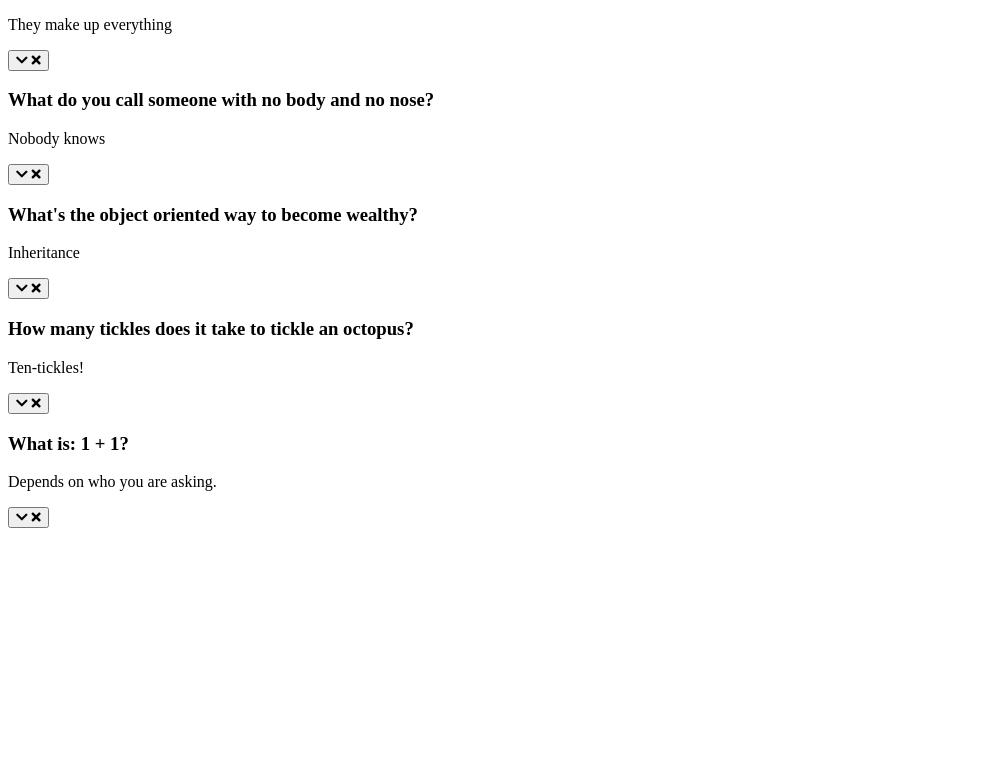
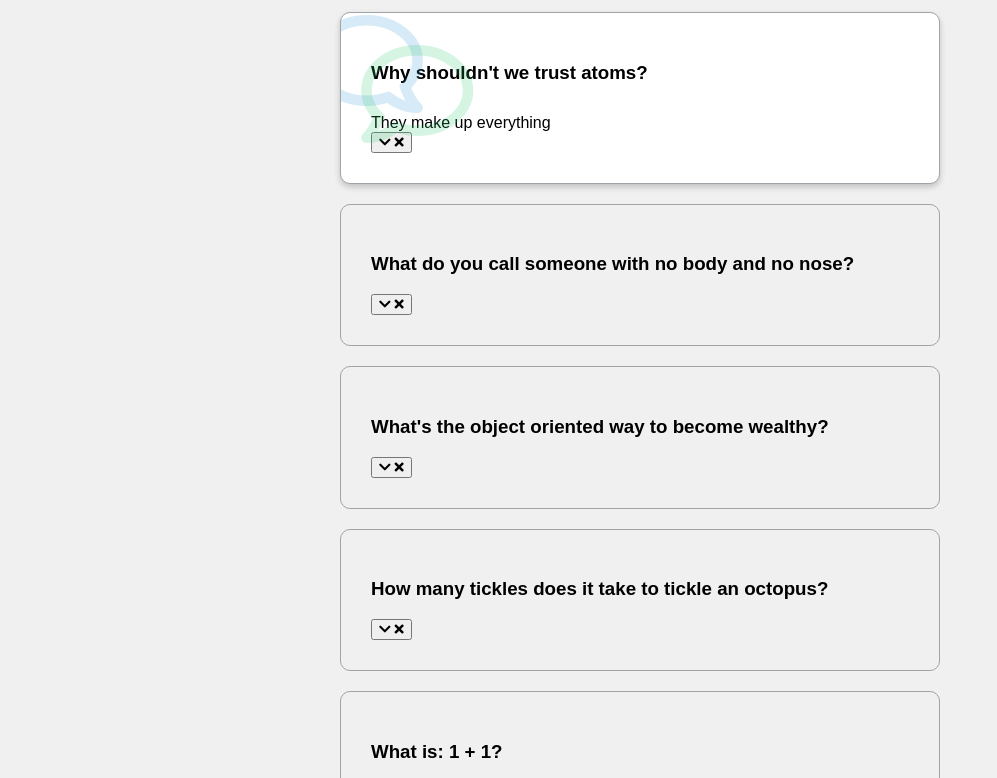
Before and after one commit to aindriu80/FAQCollapse, a plain HTML site: page index.html in a window 1280 px wide. Shown: the part 105-883 px from the top of the page, without its empty margins (0-997 px from the left). Before the commit the page ends 800 px from the top, so only its background shows below. Drawn offline with Linux system fonts and the light colour scheme; a web font is replaced by a local one.

Commit message:
CSS styling

```diff
--- a/index.html
+++ b/index.html
@@ -22,7 +22,7 @@
           <i class="fas fa-times"></i>
         </button>
       </div>
-      <div class="faq active">
+      <div class="faq">
         <h3 class="faq-title">
           What do you call someone with no body and no nose?
         </h3>
@@ -32,7 +32,7 @@
           <i class="fas fa-times"></i>
         </button>
       </div>
-      <div class="faq active">
+      <div class="faq">
         <h3 class="faq-title">
           What's the object oriented way to become wealthy?
         </h3>
@@ -42,7 +42,7 @@
           <i class="fas fa-times"></i>
         </button>
       </div>
-      <div class="faq active">
+      <div class="faq">
         <h3 class="faq-title">
           How many tickles does it take to tickle an octopus?
         </h3>
@@ -52,7 +52,7 @@
           <i class="fas fa-times"></i>
         </button>
       </div>
-      <div class="faq active">
+      <div class="faq">
         <h3 class="faq-title">What is: 1 + 1?</h3>
         <p class="faq-text">Depends on who you are asking.</p>
         <button>
--- a/resources/style.css
+++ b/resources/style.css
@@ -0,0 +1,69 @@
+@import url('https://fonts.googleapis.com/css?family=Muli&display=swap');
+
+* {
+  box-sizing: border-box;
+}
+
+body {
+  font-family: 'Muli', sans-serif;
+  background-color: #f0f0f0;
+}
+
+h1 {
+  margin: 50px 0 30px;
+  text-align: center;
+}
+
+.faq-container {
+  max-width: 600px;
+  margin: 0 auto;
+}
+
+.faq {
+  background-color: transparent;
+  border: 1px solid #9fa4a8;
+  border-radius: 10px;
+  margin: 20px 0;
+  padding: 30px;
+  position: relative;
+  overflow: hidden;
+  transition: 0.3s ease;
+}
+
+.faq.active {
+  background-color: #fff;
+  box-shadow: 0 3px 6px rgba(0, 0, 0, 0.1), 0 3px 6px rgba(0, 0, 0, 0.1);
+}
+
+.faq.active::before,
+.faq.active::after {
+  content: '\f075';
+  font-family: 'Font Awesome 5 Free';
+  color: #2ecc71;
+  font-size: 7rem;
+  position: absolute;
+  opacity: 0.2;
+  top: 20px;
+  left: 20px;
+  z-index: 0;
+}
+
+.faq.active::before {
+  color: #3498db;
+  top: -10px;
+  left: -30px;
+  transform: rotateY(180deg);
+}
+
+.fa-title {
+  margin: 0 35px 0 0;
+}
+
+.faq-text {
+  display: none;
+  margin: 30px 0 0;
+}
+
+.faq.active .faq-text {
+  display: block;
+}
```
